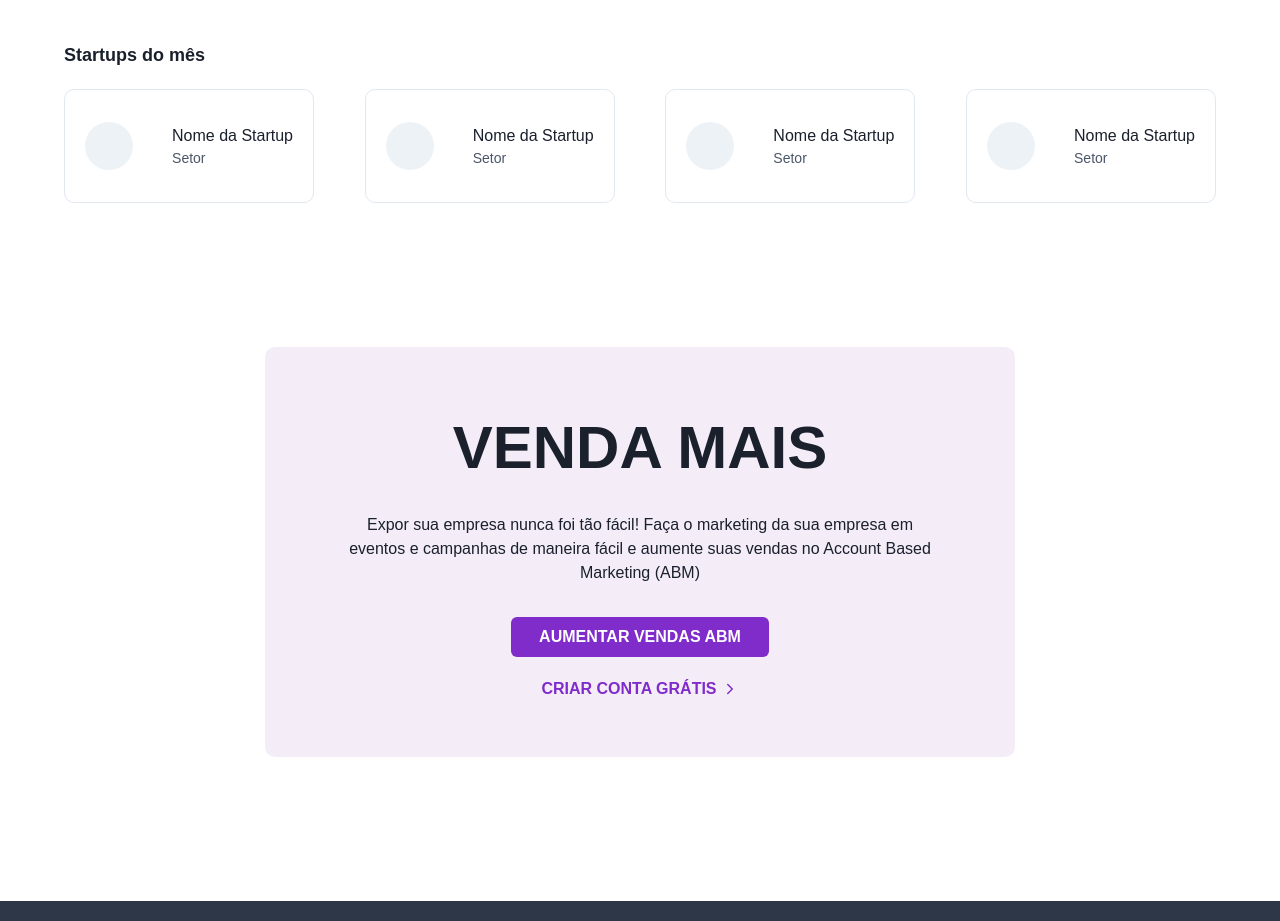
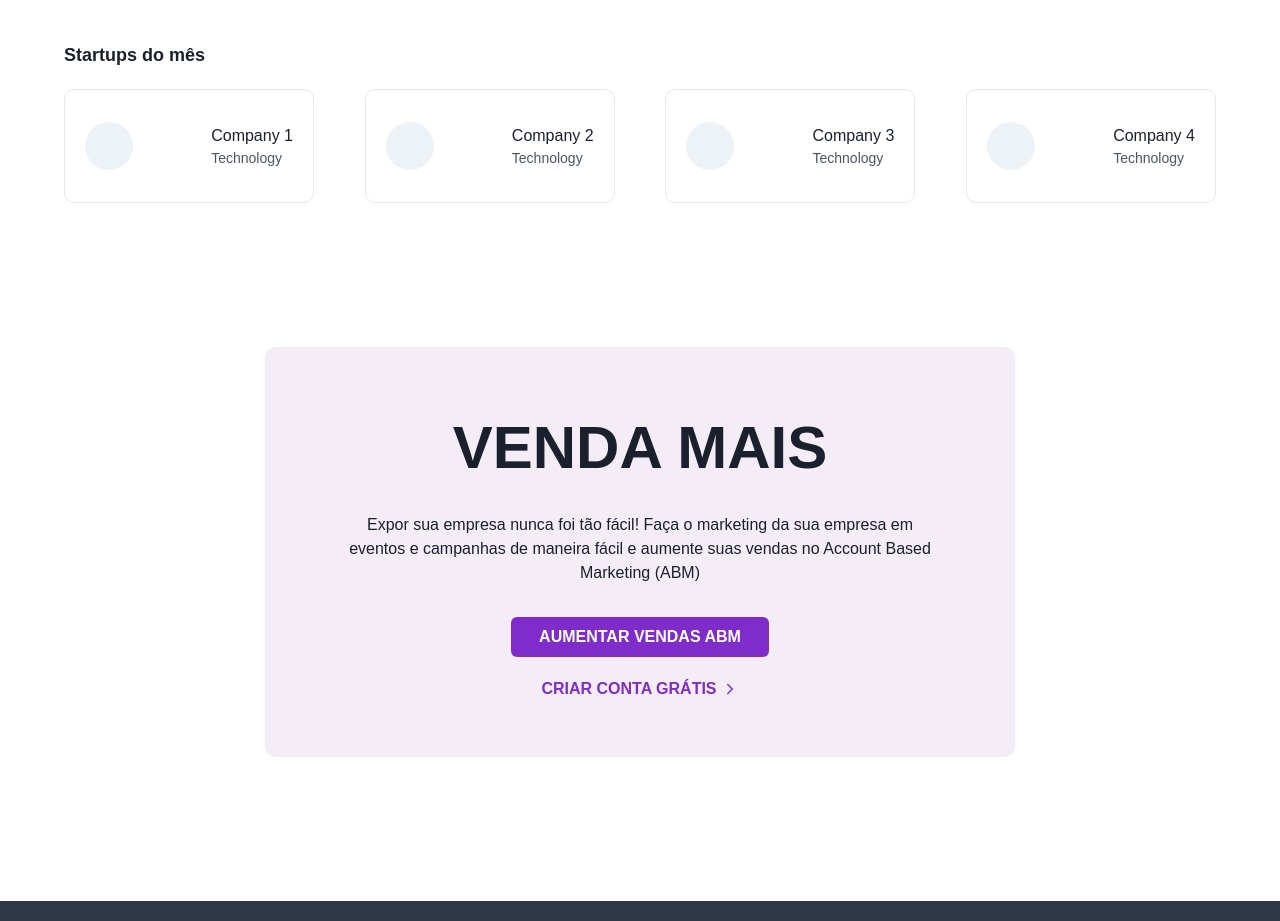
Before and after one commit to guigaribalde/totty-front, a Next.js app: page / in a window 1280 px wide. Shown: the part 860-1781 px from the top of the page. Built offline with nearby package versions, Linux system fonts and the light colour scheme; data requests are answered from the project's data file.

Commit message:
feat: fake db and dynemic top business

```diff
--- a/package.json
+++ b/package.json
@@ -4,7 +4,7 @@
   "private": true,
   "scripts": {
     "install": "yarn husky install",
-    "dev": "next dev",
+    "dev": "concurrently \"json-server --watch ./src/db/index.json --port 3004\" \"next dev\"",
     "build": "next build",
     "start": "next start",
     "lint": "next lint",
@@ -17,6 +17,7 @@
     "@chakra-ui/react": "^2.2.1",
     "@emotion/react": "^11",
     "@emotion/styled": "^11",
+    "axios": "^0.27.2",
     "framer-motion": "^6",
     "next": "12.1.6",
     "react": "18.2.0",
@@ -39,11 +40,13 @@
     "@types/react-dom": "18.0.5",
     "@typescript-eslint/eslint-plugin": "^5.28.0",
     "babel-loader": "^8.2.5",
+    "concurrently": "^7.2.2",
     "eslint": "8.18.0",
     "eslint-config-next": "12.1.6",
     "eslint-config-prettier": "^8.5.0",
     "eslint-plugin-storybook": "^0.5.12",
     "husky": "^8.0.1",
+    "json-server": "^0.17.0",
     "lint-staged": "^13.0.2",
     "prettier": "^2.7.1",
     "typescript": "4.7.4"
--- a/src/components/BussinessCard.tsx
+++ b/src/components/BussinessCard.tsx
@@ -1,7 +1,14 @@
 import { Avatar, Flex, Text } from '@chakra-ui/react'
-import React from 'react'
+import { useRouter } from 'next/router'
 
-export const BussinessCard = () => {
+import { ShortBusinessInterface } from 'src/interfaces/business'
+
+export const BussinessCard = ({
+  business,
+}: {
+  business: ShortBusinessInterface
+}) => {
+  const router = useRouter()
   return (
     <Flex
       border="1px"
@@ -19,12 +26,15 @@ export const BussinessCard = () => {
         opacity: '0.3',
       }}
       transition="all 0.2s ease"
+      onClick={() => {
+        router.push(`/b/${business.name}`)
+      }}
     >
       <Avatar name=" " bgColor="gray.100" />
       <Flex direction="column" ml="4" justify="center">
-        <Text fontWeight="medium">Nome da Startup</Text>
+        <Text fontWeight="medium">{business.name}</Text>
         <Text fontSize="sm" color="gray.600">
-          Setor
+          {business.segment}
         </Text>
       </Flex>
     </Flex>
--- a/src/components/TopBussinessSection.tsx
+++ b/src/components/TopBussinessSection.tsx
@@ -1,8 +1,13 @@
 import { Box, Divider, Flex, Text } from '@chakra-ui/react'
 import React from 'react'
+import { ShortBusinessInterface } from 'src/interfaces/business'
 import { BussinessCard } from './BussinessCard'
 
-export const TopBussinessSection = () => {
+export const TopBussinessSection = ({
+  businesses,
+}: {
+  businesses: ShortBusinessInterface[]
+}) => {
   return (
     <Flex
       mx="auto"
@@ -23,10 +28,9 @@ export const TopBussinessSection = () => {
       </Text>
       <Box overflowX="auto" w="100">
         <Flex justify="space-between" minW="1100px">
-          <BussinessCard />
-          <BussinessCard />
-          <BussinessCard />
-          <BussinessCard />
+          {businesses.map((business) => (
+            <BussinessCard key={business.id} business={business} />
+          ))}
         </Flex>
       </Box>
     </Flex>
--- /dev/null
+++ b/src/db/index.json
@@ -0,0 +1,24 @@
+{
+  "top_business": [
+    {
+      "id": 1,
+      "name": "Company 1",
+      "segment": "Technology"
+    },
+    {
+      "id": 2,
+      "name": "Company 2",
+      "segment": "Technology"
+    },
+    {
+      "id": 3,
+      "name": "Company 3",
+      "segment": "Technology"
+    },
+    {
+      "id": 4,
+      "name": "Company 4",
+      "segment": "Technology"
+    }
+  ]
+}
--- /dev/null
+++ b/src/interfaces/business.ts
@@ -0,0 +1,5 @@
+export interface ShortBusinessInterface {
+  id: number
+  name: string
+  segment: string
+}
--- a/src/pages/index.tsx
+++ b/src/pages/index.tsx
@@ -1,16 +1,29 @@
 import { Box } from '@chakra-ui/react'
-import type { NextPage } from 'next'
+import type { GetStaticProps } from 'next'
 import { HeroSection } from '@components/HeroSection'
 import { TopBussinessSection } from '@components/TopBussinessSection'
 import { SellMoreCard } from '@components/SellMoreCard'
 import { IntroCTASection } from '@components/IntroCTASection'
+import axios from 'axios'
+import { ShortBusinessInterface } from 'src/interfaces/business'
 
-const Home: NextPage = () => {
+export const getStaticProps: GetStaticProps = async () => {
+  const { data: businesses }: { data: ShortBusinessInterface[] } =
+    await axios.get('http://localhost:3004/top_business')
+  return {
+    props: {
+      businesses,
+    },
+    revalidate: 60 * 60 * 24, // 1 day
+  }
+}
+
+const Home = ({ businesses }: { businesses: ShortBusinessInterface[] }) => {
   return (
     <Box>
       <HeroSection />
       <IntroCTASection />
-      <TopBussinessSection />
+      <TopBussinessSection businesses={businesses} />
       <SellMoreCard />
     </Box>
   )
```
Also changed, not shown: 1 other file (tests, documents, lock files or other folders).
